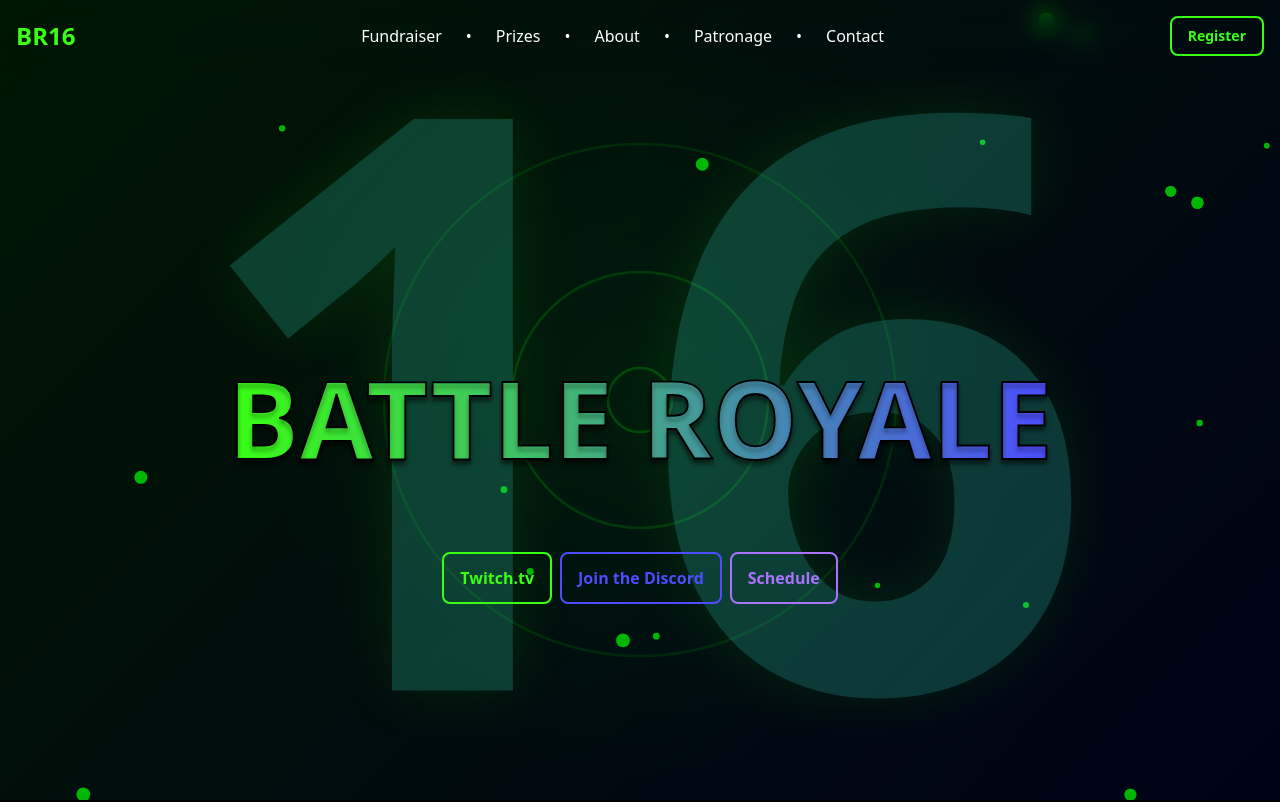
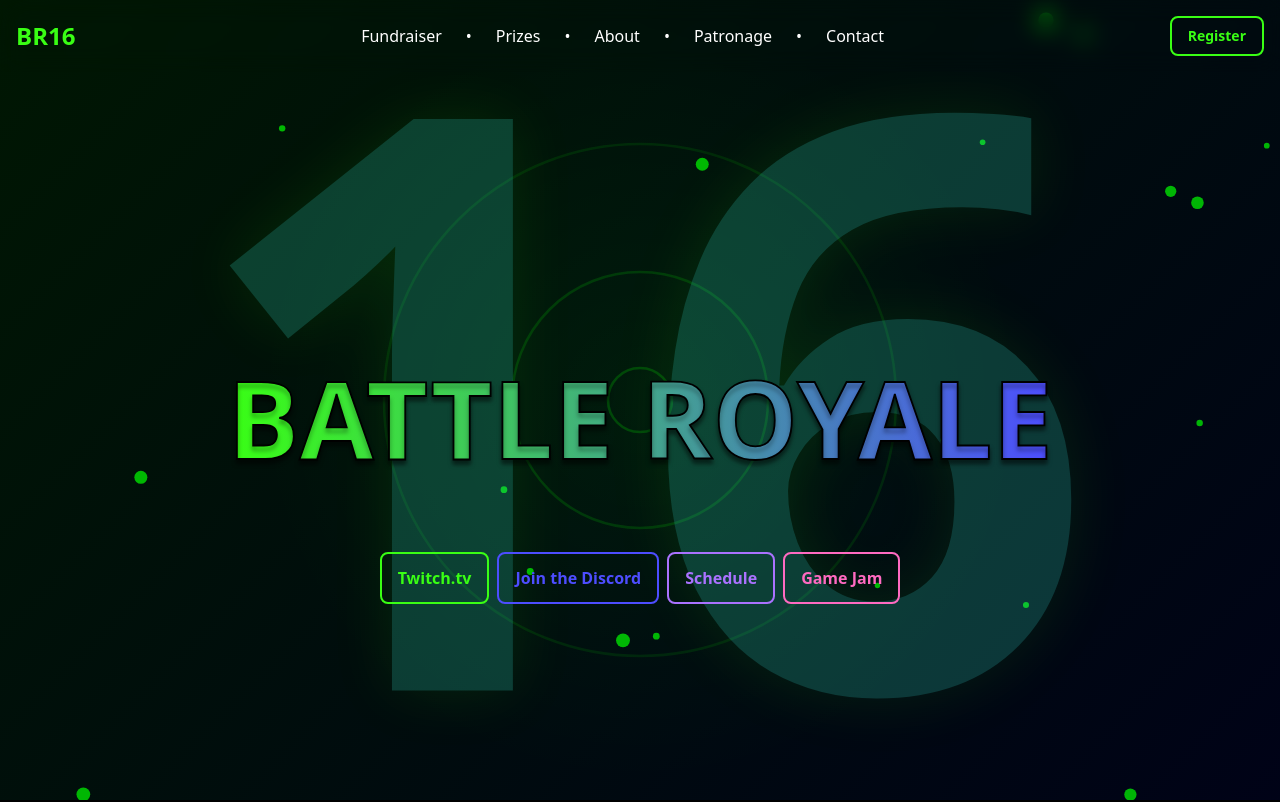
Before and after one commit to ieee-uottawa/battle-royale, a React (Vite) app: page / in a window 1280 px wide. Shown: the top 802 px of the page. Built offline with nearby package versions, Linux system fonts and the light colour scheme.

Commit message:
feat: add game jam link

```diff
--- a/src/components/Hero.tsx
+++ b/src/components/Hero.tsx
@@ -69,6 +69,14 @@ export default function Hero() {
           >
             Schedule
           </Button>
+          <Button
+            size="lg"
+            variant="outline"
+            className="border-neon-pink text-neon-pink hover:bg-neon-pink hover:text-black px-2 md:px-4"
+            onClick={() => window.open("https://itch.io/jam/battle-royal-xvi-malfunction-game-jam", "_blank")}
+          >
+            Game Jam
+          </Button>
         </div>
       </div>
     </section>
--- a/src/index.css
+++ b/src/index.css
@@ -6,6 +6,7 @@
   --neon-green: #39ff14;
   --neon-blue: #4d4dff;
   --neon-purple: #aa72ff;
+  --neon-pink: #ff6ac1;
   scroll-behavior: smooth;
 }
 
@@ -19,6 +20,9 @@
   .text-neon-purple {
     color: var(--neon-purple);
   }
+  .text-neon-pink {
+    color: var(--neon-pink);
+  }
   .bg-neon-green {
     background-color: var(--neon-green);
   }
@@ -27,6 +31,9 @@
   }
   .bg-neon-purple {
     background-color: var(--neon-purple);
+  }
+  .bg-neon-pink {
+    background-color: var(--neon-pink);
   }
   .border-neon-green {
     border-color: var(--neon-green);
@@ -37,4 +44,7 @@
   .border-neon-purple {
     border-color: var(--neon-purple);
   }
+  .border-neon-pink {
+    border-color: var(--neon-pink);
+  }
 }
```
